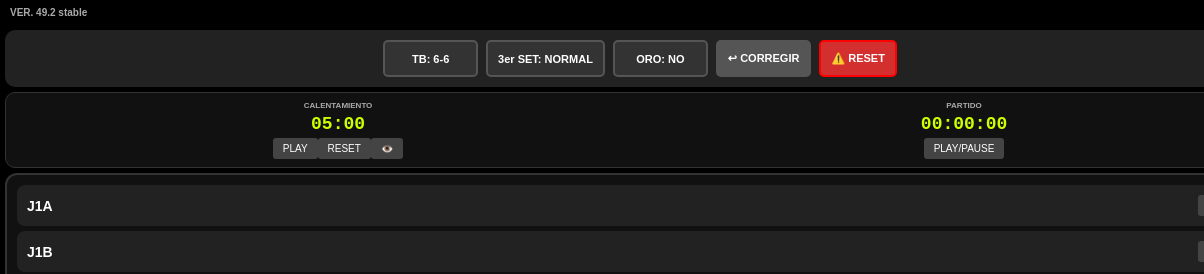
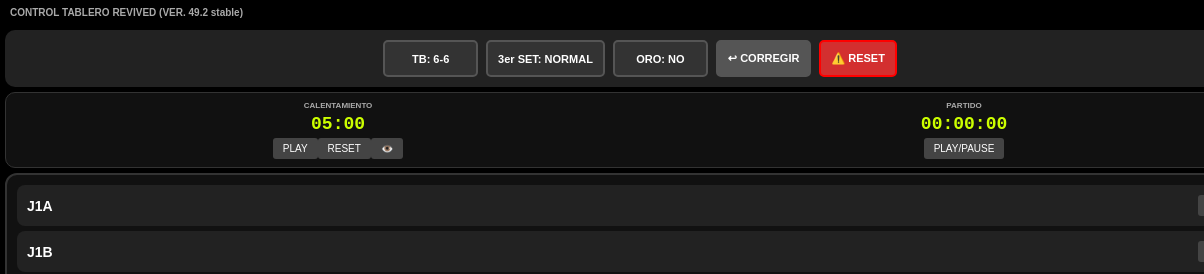
Before and after one commit to moertlinger-revived/puntaje_club2, a plain HTML site: page control2.html in a window 1280 px wide. Shown: the top 274 px of the page, 0-1204 px from the left. Drawn offline with Linux system fonts and the light colour scheme; no server answers.

Commit message:
control2.html

```diff
--- a/control2.html
+++ b/control2.html
@@ -54,7 +54,7 @@
     </style>
 </head>
 <body onload="cargarLocal()">
-    <div class="version-tag">VER. 49.2 stable</div>
+    <div class="version-tag">CONTROL TABLERO REVIVED (VER. 49.2 stable)</div>
 
 
 
```
